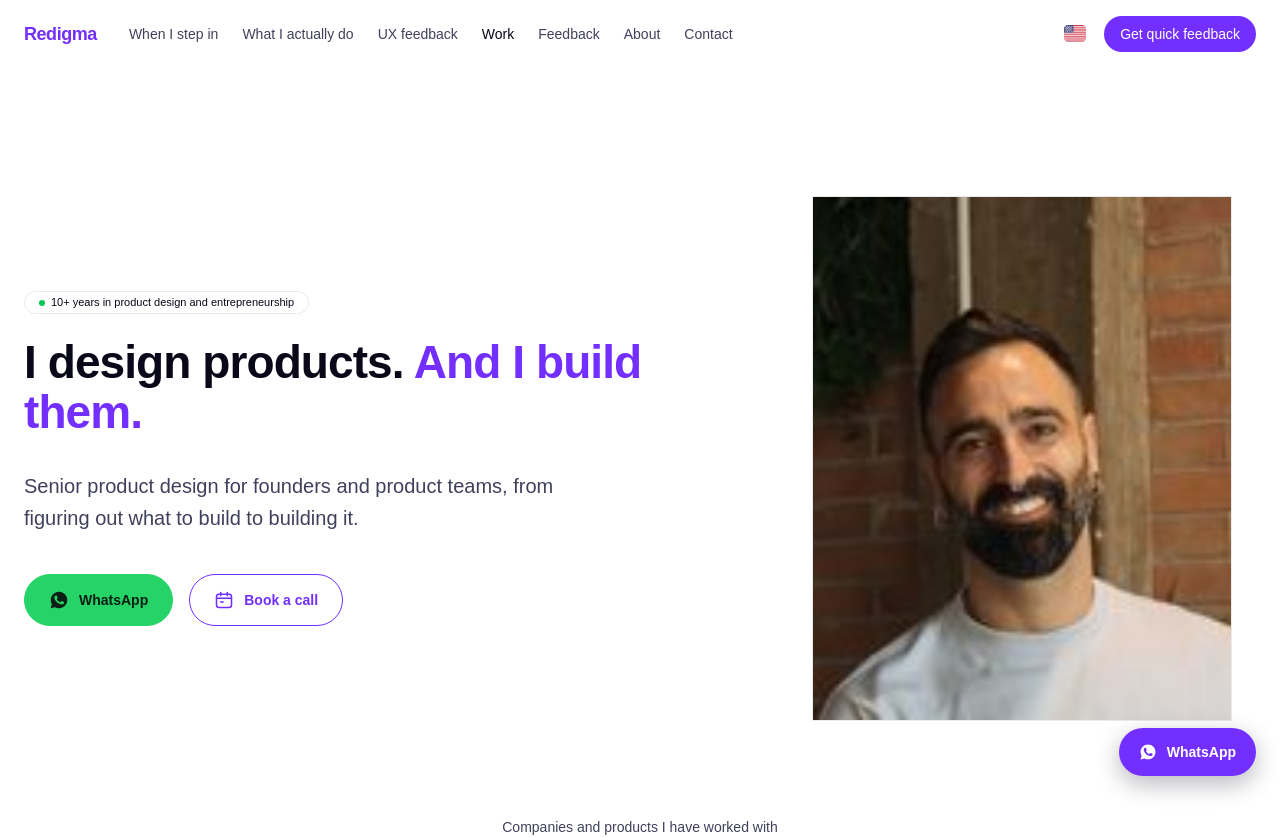
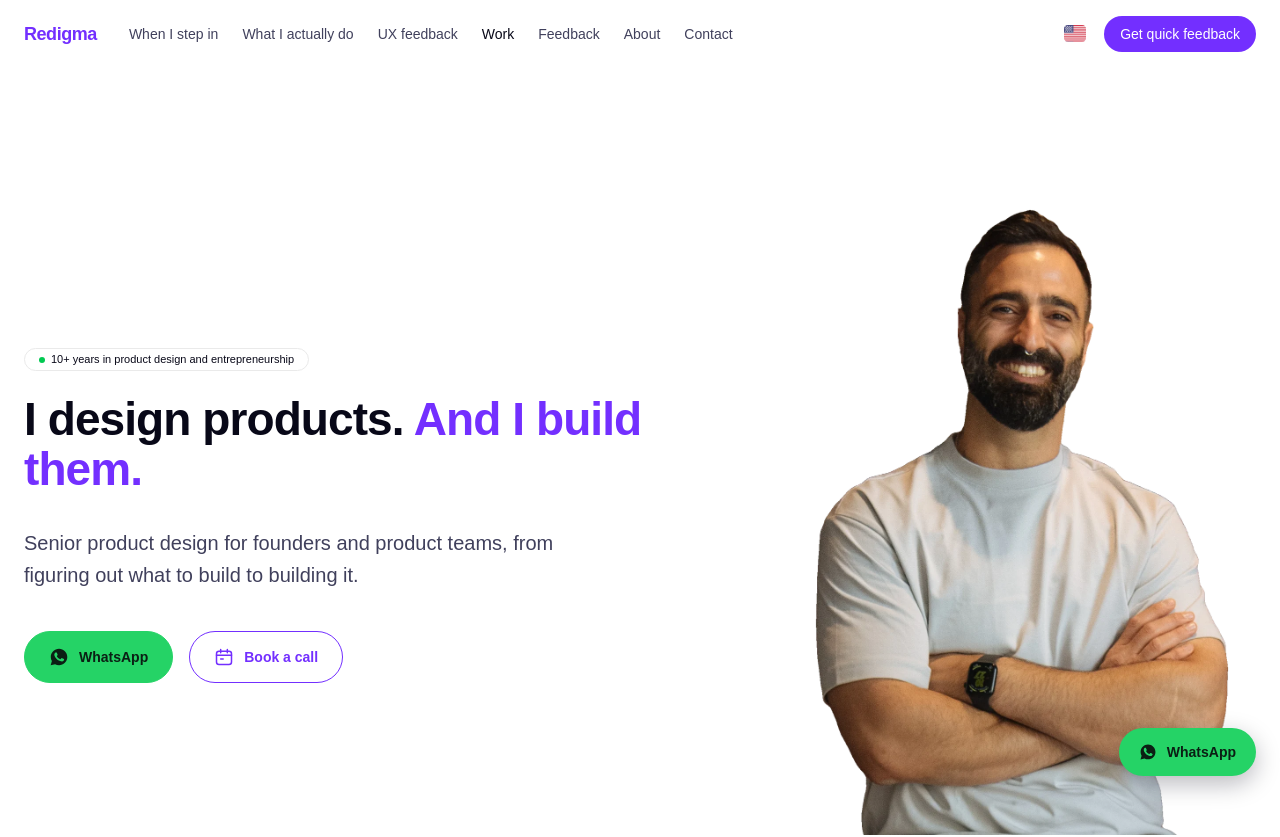
Before and after one commit to reloways-admin/redigma-app, a Next.js app: page /en in a window 1280 px wide. Shown: the top 837 px of the page. Built offline with nearby package versions, Linux system fonts and the light colour scheme; a web font is replaced by a local one.

Commit message:
Home v3.1 sketch: background-removed hero cutout of Amir and WhatsApp-green floating button

```diff
--- a/components/whatsapp-float.tsx
+++ b/components/whatsapp-float.tsx
@@ -19,7 +19,7 @@ export function WhatsAppFloat() {
       target="_blank"
       rel="noopener noreferrer"
       aria-label={t('aria')}
-      className="fixed bottom-28 right-4 z-[45] inline-flex items-center gap-2.5 rounded-full bg-[var(--purple-500)] px-5 py-3.5 text-sm font-semibold text-white shadow-[0_8px_24px_rgba(8,8,24,0.28)] transition-opacity hover:opacity-90 xl:bottom-6 xl:right-6"
+      className="fixed bottom-28 right-4 z-[45] inline-flex items-center gap-2.5 rounded-full bg-[#25D366] px-5 py-3.5 text-sm font-semibold text-[#0b1f14] shadow-[0_8px_24px_rgba(8,8,24,0.28)] transition-opacity hover:opacity-90 xl:bottom-6 xl:right-6"
     >
       <svg width="18" height="18" viewBox="0 0 24 24" fill="currentColor" aria-hidden="true">
         <path d="M12.04 2c-5.46 0-9.9 4.44-9.9 9.9 0 1.75.46 3.45 1.32 4.95L2 22l5.3-1.39a9.86 9.86 0 0 0 4.74 1.21c5.46 0 9.9-4.44 9.9-9.9S17.5 2 12.04 2Zm5.8 13.98c-.24.68-1.4 1.3-1.93 1.35-.53.05-1.02.24-3.45-.72-2.93-1.15-4.76-4.2-4.9-4.4-.15-.2-1.17-1.56-1.17-2.98 0-1.41.74-2.11 1-2.4.27-.3.58-.37.78-.37l.56.01c.18 0 .42-.03.65.5.24.56.8 1.94.87 2.08.07.15.12.32.02.51-.1.2-.15.32-.29.5l-.44.5c-.15.15-.3.31-.13.6.17.3.75 1.24 1.6 2 1.1.98 2.02 1.29 2.31 1.44.29.15.46.12.63-.07.17-.2.73-.85.93-1.14.2-.3.39-.24.66-.15.27.1 1.7.8 1.99.95.29.15.48.22.55.34.07.13.07.73-.17 1.42Z" />
--- a/sections/home/hero.tsx
+++ b/sections/home/hero.tsx
@@ -67,15 +67,17 @@ export function HomeHero() {
           {/* Right column on desktop, stacked under the actions on phone and
               tablet. His face at real size, not a 48px avatar further down. */}
           <div className="lg:w-2/5 lg:self-center">
-            <figure className="relative mx-auto aspect-[4/5] w-full max-w-[420px] overflow-hidden border border-[var(--border-subtle)] bg-[var(--surface-1)]">
+            {/* Background-removed cutout (amir-hero-cutout-2026-09-28.webp),
+                cropped just below the crossed arms. No frame: the figure sits
+                straight on the page background. The old amir-avatar.jpg is
+                kept in public/images/home for other uses. */}
+            <figure className="relative mx-auto aspect-[1000/1453] w-full max-w-[300px] sm:max-w-[360px] lg:max-w-[440px]">
               <Image
-                src="/images/home/amir-avatar.jpg"
+                src="/images/home/amir-hero-cutout-2026-09-28.webp"
                 alt="Amir Shalev"
                 fill
-                /* The source is a head-and-shoulders crop, so the frame is
-                   pulled up to keep the face off the vertical centre. */
-                className="object-cover object-[center_22%]"
-                sizes="(max-width: 1024px) 100vw, 420px"
+                className="object-contain object-bottom"
+                sizes="(max-width: 640px) 300px, (max-width: 1024px) 360px, 440px"
                 priority
               />
             </figure>
```
Also changed, not shown: public/images/home/amir-hero-cutout-2026-09-28.webp (added).
